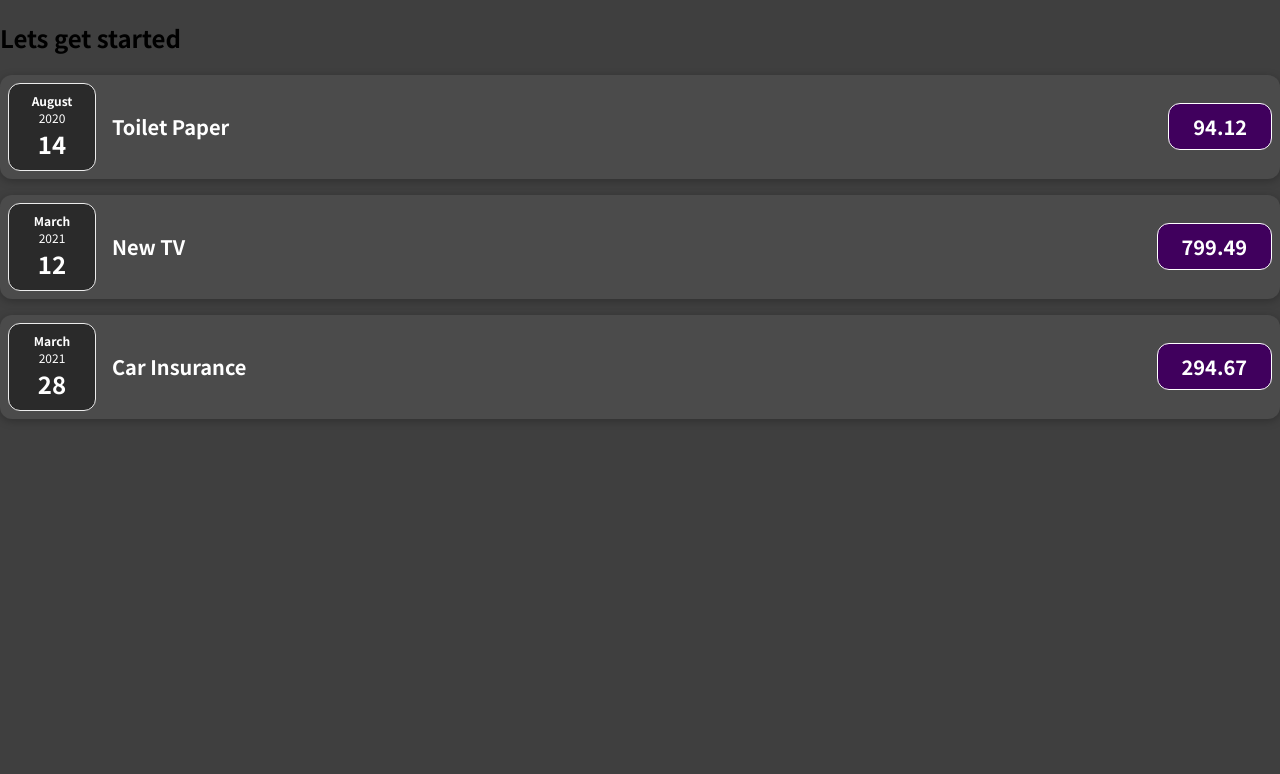
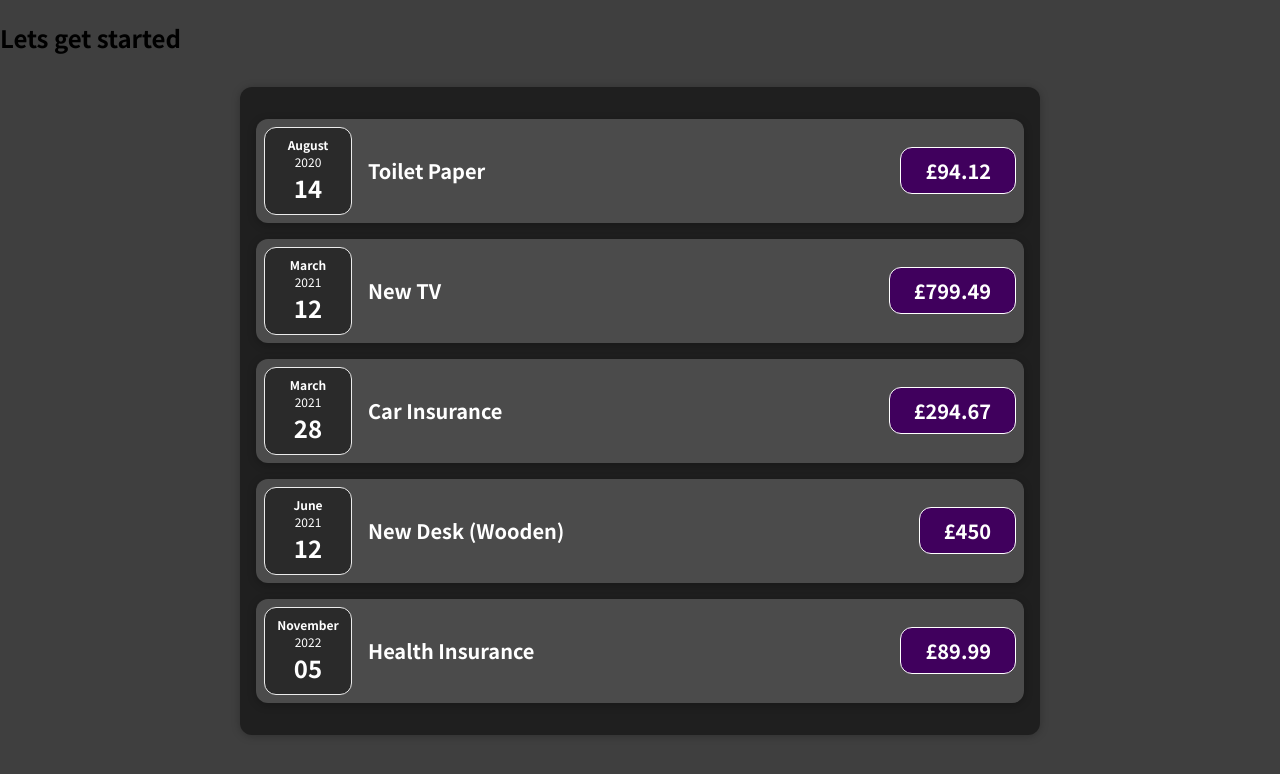
Before and after one commit to ikembakwem/The-Full-React-Guide, a React (Create React App) app in the folder section-two/react-app/: page / in a window 1280 px wide. Shown: the top 774 px of the page. Built offline with nearby package versions, Linux system fonts and the light colour scheme.

Commit message:
Included currency in ExpenseItem, Created ExpensesList component to render all ExpenseItem. Created Card component to wrap ExpenseList

```diff
--- a/section-two/react-app/src/App.js
+++ b/section-two/react-app/src/App.js
@@ -1,46 +1,10 @@
-import { ExpenseItem } from './components/ExpenseItem';
+import ExpensesList from './components/ExpensesList';
 
 function App() {
-  const expenses = [
-    {
-      id: 'e1',
-      title: 'Toilet Paper',
-      amount: 94.12,
-      date: new Date(2020, 7, 14),
-    },
-    { id: 'e2', title: 'New TV', amount: 799.49, date: new Date(2021, 2, 12) },
-    {
-      id: 'e3',
-      title: 'Car Insurance',
-      amount: 294.67,
-      date: new Date(2021, 2, 28),
-    },
-    {
-      id: 'e4',
-      title: 'New Desk (Wooden)',
-      amount: 450,
-      date: new Date(2021, 5, 12),
-    },
-  ];
-
   return (
     <div>
       <h2>Lets get started</h2>
-      <ExpenseItem
-        date={expenses[0].date}
-        title={expenses[0].title}
-        amount={expenses[0].amount}
-      />
-      <ExpenseItem
-        date={expenses[1].date}
-        title={expenses[1].title}
-        amount={expenses[1].amount}
-      />
-      <ExpenseItem
-        date={expenses[2].date}
-        title={expenses[2].title}
-        amount={expenses[2].amount}
-      />
+      <ExpensesList />
     </div>
   );
 }
--- /dev/null
+++ b/section-two/react-app/src/components/Card.css
@@ -0,0 +1,4 @@
+.card {
+  border-radius: 12px;
+  box-shadow: 0 1px 8px rgba(0, 0, 0, 0.25);
+}
--- /dev/null
+++ b/section-two/react-app/src/components/Card.jsx
@@ -0,0 +1,8 @@
+import './Card.css';
+
+const Card = (props) => {
+  const classes = 'card ' + props.className;
+  return <div className={classes}>{props.children}</div>;
+};
+
+export default Card;
--- a/section-two/react-app/src/components/ExpenseItem.jsx
+++ b/section-two/react-app/src/components/ExpenseItem.jsx
@@ -8,7 +8,7 @@ export const ExpenseItem = ({ date, title, amount }) => {
 
       <div className="expense-item__description">
         <h2>{title}</h2>
-        <div className="expense-item__price">{amount}</div>
+        <div className="expense-item__price">£{amount}</div>
       </div>
     </div>
   );
--- /dev/null
+++ b/section-two/react-app/src/components/ExpensesList.css
@@ -0,0 +1,7 @@
+.expenses {
+  padding: 1rem;
+  background-color: rgb(31, 31, 31);
+  margin: 2rem auto;
+  width: 50rem;
+  max-width: 95%;
+}
--- /dev/null
+++ b/section-two/react-app/src/components/ExpensesList.jsx
@@ -0,0 +1,50 @@
+import Card from './Card';
+import { ExpenseItem } from './ExpenseItem';
+import './ExpensesList.css';
+
+export const ExpensesList = () => {
+  const expenses = [
+    {
+      id: 'e1',
+      title: 'Toilet Paper',
+      amount: 94.12,
+      date: new Date(2020, 7, 14),
+    },
+    { id: 'e2', title: 'New TV', amount: 799.49, date: new Date(2021, 2, 12) },
+    {
+      id: 'e3',
+      title: 'Car Insurance',
+      amount: 294.67,
+      date: new Date(2021, 2, 28),
+    },
+    {
+      id: 'e4',
+      title: 'New Desk (Wooden)',
+      amount: 450,
+      date: new Date(2021, 5, 12),
+    },
+    {
+      id: 'e5',
+      title: 'Health Insurance',
+      amount: 89.99,
+      date: new Date(2022, 10, 5),
+    },
+  ];
+
+  return (
+    <>
+      <Card className="expenses">
+        {expenses.map((expense) => (
+          <ExpenseItem
+            key={expense.key}
+            date={expense.date}
+            amount={expense.amount}
+            title={expense.title}
+          />
+        ))}
+      </Card>
+    </>
+  );
+};
+
+export default ExpensesList;
```
Also changed, not shown: 1 other file (tests, documents, lock files or other folders).
